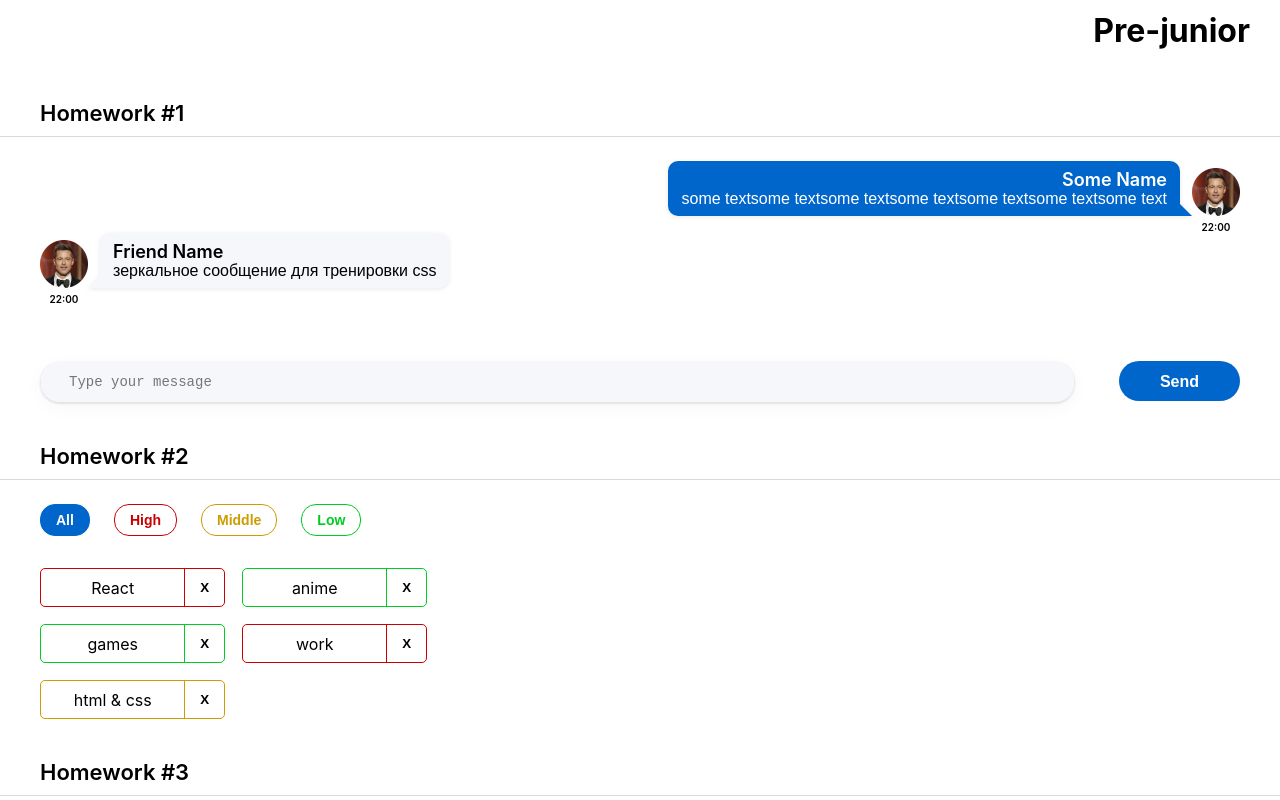
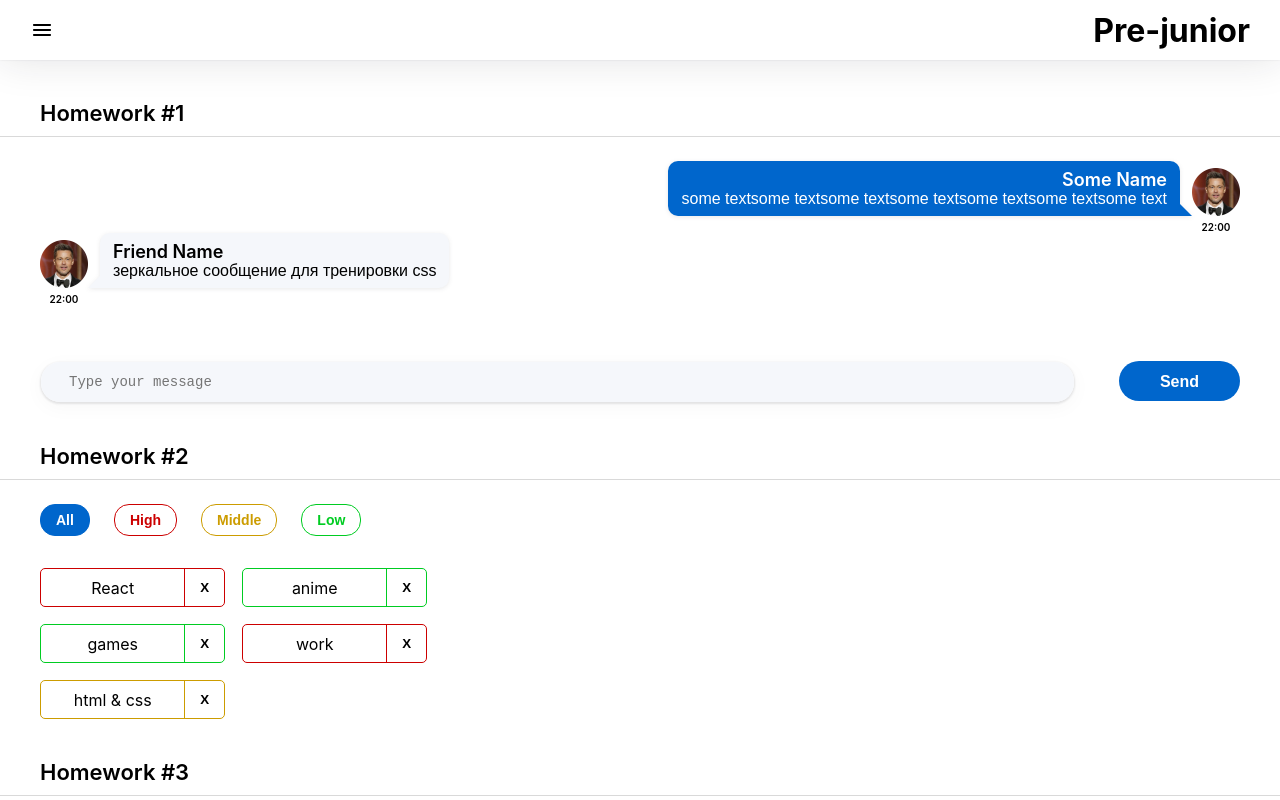
Before and after one commit to maks1394/tasks, a React (Create React App) app: page /#/pre-junior in a window 1280 px wide. Shown: the top 800 px of the page. Built offline with nearby package versions, Linux system fonts and the light colour scheme.

Commit message:
CSS changes

```diff
--- a/src/index.css
+++ b/src/index.css
@@ -19,6 +19,12 @@ code {
     font-family: source-code-pro, Menlo, Monaco, Consolas, 'Courier New',
     monospace;
 }
+:root{
+    --main-color: black;
+    --background: #fff;
+    --box-shadow: 0px 0px 40px rgba(29, 33, 38, 0.13), 0px 0px 2px rgba(29, 33, 38, 0.1);
+}
+
 [data-theme='1'] {
     --main-color: black;
     --background: #fff;
--- a/src/s2-homeworks/hw05/header/Header.module.css
+++ b/src/s2-homeworks/hw05/header/Header.module.css
@@ -5,6 +5,7 @@
 .burgerMenuIcon{
     color: red;
 }
+
 
 svg path {
     fill: var(--main-color);
--- a/src/s2-homeworks/hw12/HW12.tsx
+++ b/src/s2-homeworks/hw12/HW12.tsx
@@ -45,7 +45,6 @@ const HW12 = () => {
                     options={themes}
                     onChangeOption={change}
                     // сделать переключение тем
-
                 />
             </div>
         </div>
```
